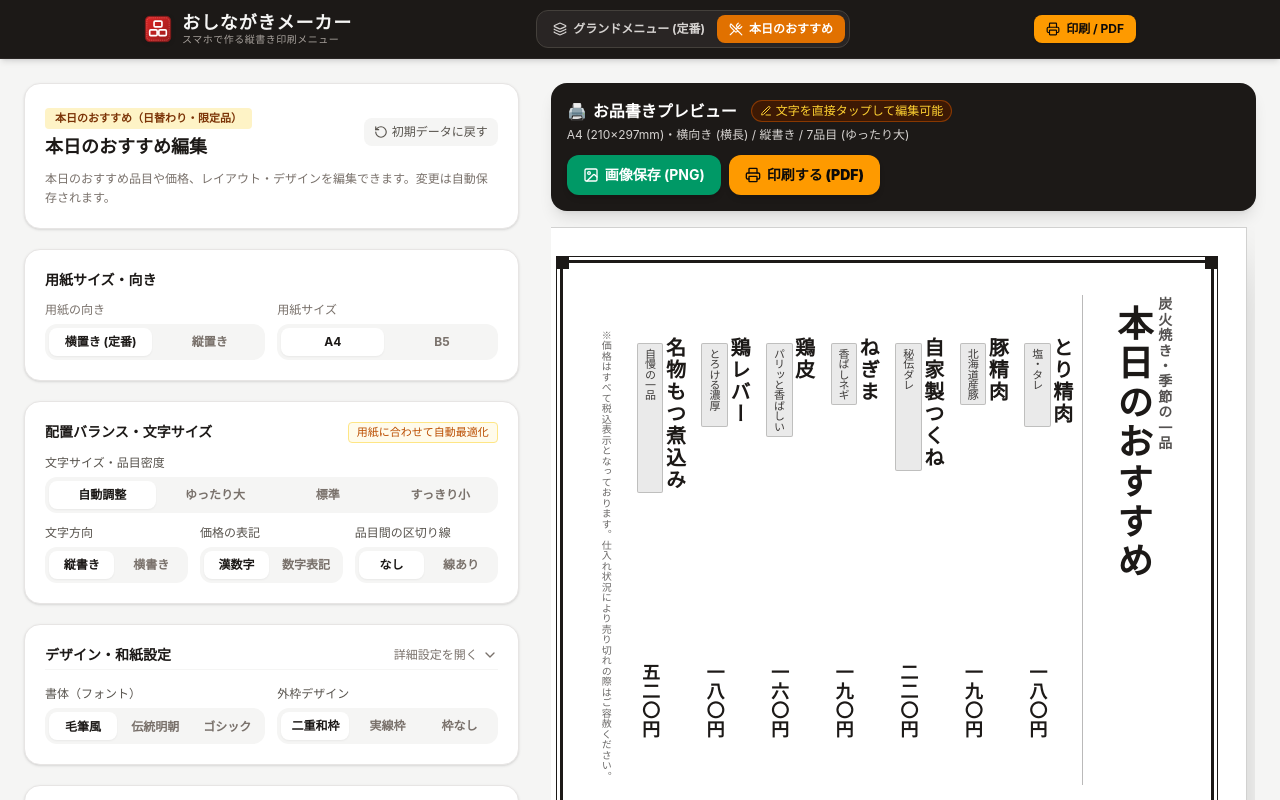
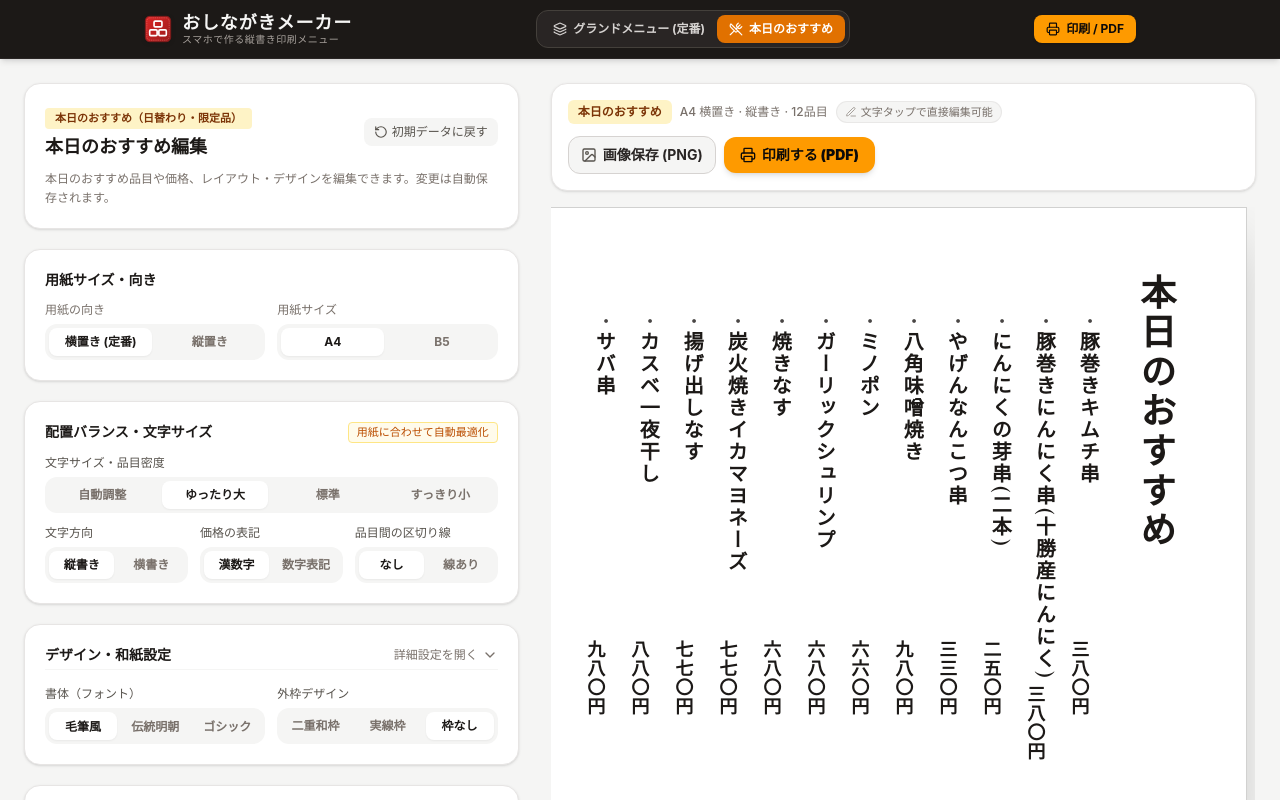
Before and after one commit to saikoro2007/oshinagaki-maker, a Vue app: page / in a window 1280 px wide. Both pictures are taken after a click on the button "本日のおすすめ". Shown: the top 800 px of the page. Built offline with nearby package versions, Linux system fonts and the light colour scheme; a web font is replaced by a local one.

Commit message:
feat: プレビューカードの白背景・UI統一＆本日のおすすめ実物12品をデフォルトに反映

```diff
--- a/src/components/GrandMenuPreview.vue
+++ b/src/components/GrandMenuPreview.vue
@@ -23,7 +23,11 @@
           グランドメニュー（定番）
         </span>
         <span class="text-xs text-stone-500 font-medium">
-          {{ menuData.paperSize || 'A4' }} {{ isLandscape ? '横置き' : '縦置き' }}
+          {{ menuData.paperSize || 'A4' }} {{ isLandscape ? '横置き' : '縦置き' }} · 縦書き
+        </span>
+        <span class="text-[11px] text-stone-500 bg-stone-100 border border-stone-200/80 px-2 py-0.5 rounded-full hidden md:inline-flex items-center gap-1">
+          <Edit3 class="w-3 h-3 text-stone-400" />
+          <span>文字タップで直接編集可能</span>
         </span>
       </div>
 
@@ -506,7 +510,7 @@
 <script setup>
 import { ref, computed, onMounted, nextTick } from 'vue'
 import { formatPrice } from '../utils/formatters'
-import { Printer, Image as ImageIcon, Loader2, Download, X, ArrowLeftRight } from '@lucide/vue'
+import { Printer, Image as ImageIcon, Loader2, Download, X, ArrowLeftRight, Edit3 } from '@lucide/vue'
 import { toPng } from 'html-to-image'
 
 const props = defineProps({
--- a/src/components/MenuPreview.vue
+++ b/src/components/MenuPreview.vue
@@ -269,39 +269,44 @@ function closeImageModal() {
       }
     </component>
 
-    <!-- Screen-only Control Bar -->
-    <div class="no-print bg-stone-900 text-white rounded-2xl p-3.5 sm:p-4 shadow-lg flex flex-wrap items-center justify-between gap-3 w-full">
-      <div>
-        <div class="font-bold text-sm sm:text-base flex items-center gap-1.5">
-          <span>🖨️</span>
-          <span>お品書きプレビュー</span>
-          <span class="text-xs font-normal text-amber-300 ml-2 bg-amber-950/80 border border-amber-700/60 px-2 py-0.5 rounded-full flex items-center gap-1">
-            <Edit3 class="w-3 h-3" />
-            <span>文字を直接タップして編集可能</span>
-          </span>
-        </div>
-        <p class="text-xs text-stone-300 mt-1">
-          {{ menuData.paperSize || 'A4' }} ({{ menuData.paperSize === 'B5' ? '182×257mm' : '210×297mm' }})・{{ isLandscape ? '横向き (横長)' : '縦向き (縦長)' }} / {{ menuData.layout === 'vertical' ? '縦書き' : '横書き' }} / {{ menuData.items.length }}品目 ({{ effectiveDensity === 'compact' ? 'すっきり小' : effectiveDensity === 'normal' ? '標準中' : 'ゆったり大' }})
-        </p>
+    <!-- Top Action Toolbar (Hidden on Print) -->
+    <div
+      class="no-print bg-white p-3 sm:p-4 rounded-2xl shadow-sm border border-stone-200 flex flex-wrap items-center justify-between gap-3"
+    >
+      <div class="flex items-center gap-2">
+        <span class="inline-flex items-center gap-1.5 px-2.5 py-1 rounded-md bg-amber-100 text-amber-900 text-xs font-bold">
+          本日のおすすめ
+        </span>
+        <span class="text-xs text-stone-500 font-medium">
+          {{ menuData.paperSize || 'A4' }} {{ isLandscape ? '横置き' : '縦置き' }} · {{ menuData.layout === 'vertical' ? '縦書き' : '横書き' }} · {{ menuData.items.length }}品目
+        </span>
+        <span class="text-[11px] text-stone-500 bg-stone-100 border border-stone-200/80 px-2 py-0.5 rounded-full hidden md:inline-flex items-center gap-1">
+          <Edit3 class="w-3 h-3 text-stone-400" />
+          <span>文字タップで直接編集可能</span>
+        </span>
       </div>
 
+      <!-- Action Buttons -->
       <div class="flex items-center gap-2">
+        <!-- Save as PNG button -->
         <button
           @click="saveAsImage"
           type="button"
           :disabled="isGeneratingImage"
-          class="px-4 py-2.5 bg-emerald-600 hover:bg-emerald-500 active:scale-95 text-white font-bold rounded-xl text-sm shadow-md flex items-center gap-1.5 transition cursor-pointer disabled:opacity-50 disabled:cursor-not-allowed"
+          class="px-3 py-2 bg-stone-100 hover:bg-stone-200 active:scale-95 text-stone-800 font-bold rounded-xl text-xs sm:text-sm border border-stone-300 flex items-center gap-1.5 transition cursor-pointer disabled:opacity-50"
           title="SNS・Instagram投稿用の高解像度PNG画像を保存"
         >
-          <Loader2 v-if="isGeneratingImage" class="w-4 h-4 animate-spin" />
-          <ImageIcon v-else class="w-4 h-4" />
-          <span>{{ isGeneratingImage ? '生成中...' : '画像保存 (PNG)' }}</span>
+          <Loader2 v-if="isGeneratingImage" class="w-4 h-4 animate-spin text-amber-600" />
+          <ImageIcon v-else class="w-4 h-4 text-stone-600" />
+          <span class="hidden sm:inline">{{ isGeneratingImage ? '生成中...' : '画像保存 (PNG)' }}</span>
+          <span class="sm:hidden">画像</span>
         </button>
 
+        <!-- Print PDF Button -->
         <button
           @click="triggerPrint"
           type="button"
-          class="px-4 py-2.5 bg-amber-500 hover:bg-amber-400 active:scale-95 text-stone-950 font-black rounded-xl text-sm shadow-md flex items-center gap-1.5 transition cursor-pointer"
+          class="px-4 py-2 bg-amber-500 hover:bg-amber-400 active:scale-95 text-stone-950 font-black rounded-xl text-xs sm:text-sm shadow-md flex items-center gap-1.5 transition cursor-pointer"
         >
           <Printer class="w-4 h-4" />
           <span>印刷する (PDF)</span>
@@ -354,13 +359,19 @@ function closeImageModal() {
               verticalContentHeightClass
             ]"
           >
-            <!-- 1. Right Header Section (Title & Subtitle ONLY - Soft refined border) -->
-            <div class="pl-6 sm:pl-8 border-l border-current/30 shrink-0 h-full">
+            <!-- 1. Right Header Section (Title & Subtitle ONLY) -->
+            <div
+              :class="[
+                'pl-6 sm:pl-8 shrink-0 h-full flex flex-col justify-start',
+                (menuData.showDividers || menuData.subtitle) ? 'border-l border-current/30' : ''
+              ]"
+            >
               <!-- Subtitle (Editable) -->
               <div
+                v-if="menuData.subtitle"
                 contenteditable="true"
                 @blur="onTextBlur(menuData, 'subtitle', $event)"
-                class="editable-field text-xs sm:text-sm opacity-75 font-bold tracking-widest outline-none hover:bg-amber-100/60 focus:bg-amber-100/90 focus:ring-1 focus:ring-amber-700 rounded px-0.5 cursor-text"
+                class="editable-field text-xs sm:text-sm opacity-75 font-bold tracking-widest outline-none hover:bg-amber-100/60 focus:bg-amber-100/90 focus:ring-1 focus:ring-amber-700 rounded px-0.5 cursor-text mb-1"
                 title="タップして編集"
               >
                 {{ menuData.subtitle }}
@@ -370,7 +381,7 @@ function closeImageModal() {
               <h1
                 contenteditable="true"
                 @blur="onTextBlur(menuData, 'title', $event)"
-                class="editable-field text-3xl sm:text-4xl font-black tracking-widest mt-2 outline-none hover:bg-amber-100/60 focus:bg-amber-100/90 focus:ring-1 focus:ring-amber-700 rounded px-0.5 cursor-text"
+                class="editable-field text-3xl sm:text-4xl font-black tracking-widest outline-none hover:bg-amber-100/60 focus:bg-amber-100/90 focus:ring-1 focus:ring-amber-700 rounded px-0.5 cursor-text"
                 title="タップして編集"
               >
                 {{ menuData.title }}
@@ -395,12 +406,12 @@ function closeImageModal() {
                     contenteditable="true"
                     @blur="onTextBlur(item, 'name', $event)"
                     :class="[
-                      'editable-field font-bold outline-none hover:bg-amber-100/60 focus:bg-amber-100/90 focus:ring-1 focus:ring-amber-700 rounded px-0.5 cursor-text',
+                      'editable-field font-bold outline-none hover:bg-amber-100/60 focus:bg-amber-100/90 focus:ring-1 focus:ring-amber-700 rounded px-0.5 cursor-text whitespace-nowrap',
                       itemClasses.name
                     ]"
                     title="タップして品名を編集"
                   >
-                    {{ item.name }}
+                    <span v-if="menuData.showDotPrefix && !item.name.startsWith('・')" class="text-[0.75em] opacity-80 mr-0.5">・</span>{{ item.name }}
                   </div>
 
                   <!-- Note Badge (e.g. 塩・タレ) (Editable) -->
@@ -522,7 +533,7 @@ function closeImageModal() {
                       itemClasses.hName
                     ]"
                   >
-                    {{ item.name }}
+                    <span v-if="menuData.showDotPrefix && !item.name.startsWith('・')" class="opacity-70 mr-1">・</span>{{ item.name }}
                   </span>
                   <span
                     v-if="menuData.showNotes && item.note"
--- a/src/constants/presets.js
+++ b/src/constants/presets.js
@@ -69,32 +69,39 @@ export const RESTAURANT_PRESETS = [
 ];
 
 export const INITIAL_MENU_STATE = {
+  version: 'v2_mozu_recommend_2026',
   title: '本日のおすすめ',
-  subtitle: '炭火焼き・季節の一品',
-  footerNote: '※価格はすべて税込表示となっております。仕入れ状況により売り切れの際はご容赦ください。',
+  subtitle: '',
+  footerNote: '',
   storeName: '',
   dateText: '本日のお品書き',
   layout: 'vertical', // 'vertical' | 'horizontal'
   fontFamily: 'brush', // 'brush' | 'mincho' | 'gothic'
-  frameStyle: 'traditional', // 'traditional' | 'minimal' | 'none'
+  frameStyle: 'none', // 写真実物はフレーム枠線なし
   showEnglish: false,
-  showNotes: true,
-  priceFormat: 'kanji', // 'kanji' (例: 一八〇円・和風標準) | 'number' (例: 180円)
+  showNotes: false,
+  showDotPrefix: true, // 品名の頭に中黒「・」をつける（実物写真同様）
+  priceFormat: 'kanji', // 'kanji' (例: 三八〇円)
   paperSize: 'A4', // 'A4' | 'B5'
-  paperOrientation: 'landscape', // 'landscape' (横長用紙・おすすめ・定番) | 'portrait' (縦長用紙)
-  density: 'auto', // 'auto' (品数に応じて自動) | 'spacious' (ゆったり大) | 'normal' (標準中) | 'compact' (すっきり小)
-  showDividers: false, // 区切り線（デフォルトOFFで無駄な線を排除）
-  bgColor: '#ffffff', // 背景色（デフォルト純白）
-  bgPattern: 'none', // 'none' (無地) | 'cloud' (雲竜繊維) | 'washi' (和紙粒) | 'grid' (和風格子)
-  textColor: '#1c1917', // 文字色（デフォルト墨色）
+  paperOrientation: 'landscape', // 横置き
+  density: 'spacious', // 'auto' | 'spacious' | 'normal' | 'compact'
+  showDividers: false, // 区切り線なし（実物同様）
+  bgColor: '#ffffff', // 背景色（純白）
+  bgPattern: 'none', // 無地
+  textColor: '#1c1917', // 墨色
   items: [
-    { id: '1', name: 'とり精肉', price: '180', note: '塩・タレ', translation: 'Chicken Thigh' },
-    { id: '2', name: '豚精肉', price: '190', note: '北海道産豚', translation: 'Pork Skewer' },
-    { id: '3', name: '自家製つくね', price: '220', note: '秘伝ダレ', translation: 'Chicken Meatballs' },
-    { id: '4', name: 'ねぎま', price: '190', note: '香ばしネギ', translation: 'Chicken & Scallion' },
-    { id: '5', name: '鶏皮', price: '160', note: 'パリッと香ばしい', translation: 'Crispy Skin' },
-    { id: '6', name: '鶏レバー', price: '180', note: 'とろける濃厚', translation: 'Chicken Liver' },
-    { id: '7', name: '名物もつ煮込み', price: '520', note: '自慢の一品', translation: 'Simmered Tripe Stew' },
+    { id: '1', name: '豚巻きキムチ串', price: '380', note: '', translation: '' },
+    { id: '2', name: '豚巻きにんにく串(十勝産にんにく)', price: '380', note: '', translation: '' },
+    { id: '3', name: 'にんにくの芽串(二本)', price: '250', note: '', translation: '' },
+    { id: '4', name: 'やげんなんこつ串', price: '330', note: '', translation: '' },
+    { id: '5', name: '八角味噌焼き', price: '980', note: '', translation: '' },
+    { id: '6', name: 'ミノポン', price: '660', note: '', translation: '' },
+    { id: '7', name: 'ガーリックシュリンプ', price: '680', note: '', translation: '' },
+    { id: '8', name: '焼きなす', price: '680', note: '', translation: '' },
+    { id: '9', name: '炭火焼きイカマヨネーズ', price: '770', note: '', translation: '' },
+    { id: '10', name: '揚げ出しなす', price: '770', note: '', translation: '' },
+    { id: '11', name: 'カスベ一夜干し', price: '880', note: '', translation: '' },
+    { id: '12', name: 'サバ串', price: '980', note: '', translation: '' },
   ]
 };
 
```
Also changed, not shown: src/App.vue (+11 -1 lines), src/components/MenuEditor.vue (+8 -0 lines).
